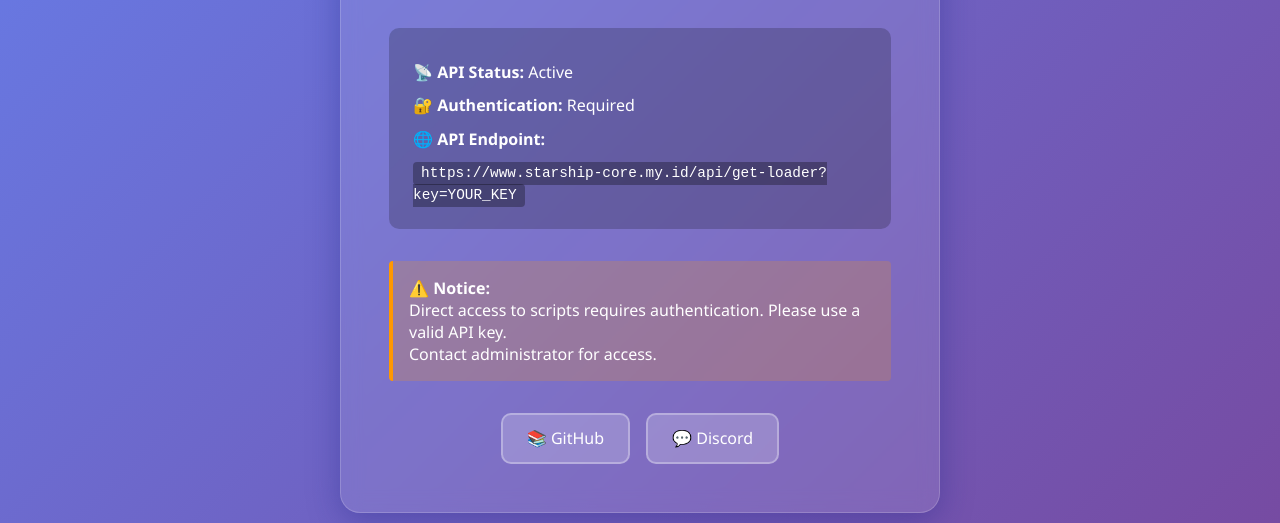
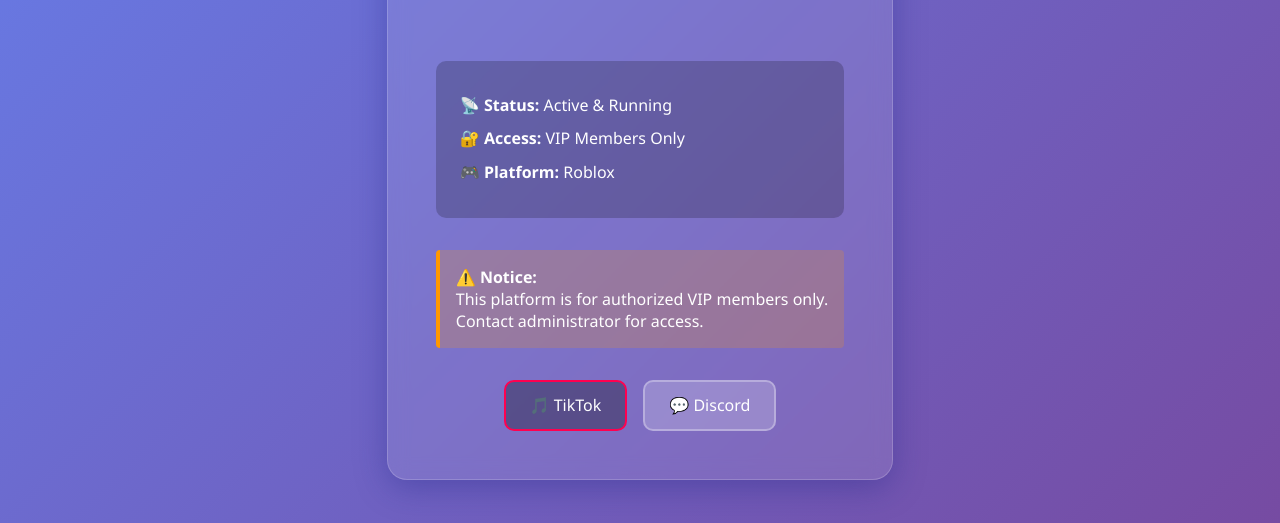
Before and after one commit to billy17-aerosell/starshipcore-old, a website: page public/index.html in a window 1280 px wide. Shown: the part 277-800 px from the top of the page. Drawn offline with Linux system fonts and the light colour scheme.

Commit message:
Update public index page layout and content

```diff
--- a/public/index.html
+++ b/public/index.html
@@ -1,8 +1,8 @@
-<!DOCTYPE html>
+<!doctype html>
 <html lang="en">
     <head>
-    <meta charset="UTF-8">
-    <meta name="viewport" content="width=device-width, initial-scale=1.0">
+        <meta charset="UTF-8" />
+        <meta name="viewport" content="width=device-width, initial-scale=1.0" />
         <title>StarshipCore - Roblox Script Platform</title>
         <style>
             * {
@@ -12,7 +12,7 @@
             }
 
             body {
-            font-family: 'Segoe UI', Tahoma, Geneva, Verdana, sans-serif;
+                font-family: "Segoe UI", Tahoma, Geneva, Verdana, sans-serif;
                 background: linear-gradient(135deg, #667eea 0%, #764ba2 100%);
                 min-height: 100vh;
                 display: flex;
@@ -50,7 +50,7 @@
                 display: inline-block;
                 padding: 0.5rem 1.5rem;
                 background: rgba(76, 175, 80, 0.3);
-            border: 2px solid #4CAF50;
+                border: 2px solid #4caf50;
                 border-radius: 25px;
                 margin-bottom: 2rem;
                 font-weight: bold;
@@ -69,19 +69,11 @@
                 line-height: 1.6;
             }
 
-        code {
-            background: rgba(0, 0, 0, 0.3);
-            padding: 0.2rem 0.5rem;
-            border-radius: 4px;
-            font-family: 'Courier New', monospace;
-            font-size: 0.9rem;
-        }
-
             .warning {
                 margin-top: 2rem;
                 padding: 1rem;
                 background: rgba(255, 152, 0, 0.2);
-            border-left: 4px solid #FF9800;
+                border-left: 4px solid #ff9800;
                 border-radius: 4px;
                 text-align: left;
             }
@@ -107,6 +99,15 @@
                 background: rgba(255, 255, 255, 0.3);
                 transform: translateY(-2px);
             }
+
+            .btn.tiktok {
+                background: rgba(0, 0, 0, 0.3);
+                border-color: #ff0050;
+            }
+
+            .btn.tiktok:hover {
+                background: rgba(255, 0, 80, 0.3);
+            }
         </style>
     </head>
     <body>
@@ -114,28 +115,33 @@
             <h1>🚀 StarshipCore</h1>
             <p class="subtitle">Roblox Script Platform</p>
 
-        <div class="status">
-            ✅ System Online
-        </div>
+            <div class="status">✅ System Online</div>
 
             <div class="info">
-            <p><strong>📡 API Status:</strong> Active</p>
-            <p><strong>🔐 Authentication:</strong> Required</p>
-            <p><strong>🌐 API Endpoint:</strong></p>
-            <code>https://www.starship-core.my.id/api/get-loader?key=YOUR_KEY</code>
+                <p><strong>📡 Status:</strong> Active & Running</p>
+                <p><strong>🔐 Access:</strong> VIP Members Only</p>
+                <p><strong>🎮 Platform:</strong> Roblox</p>
             </div>
 
             <div class="warning">
                 <p><strong>⚠️ Notice:</strong></p>
-            <p>Direct access to scripts requires authentication. Please use a valid API key.</p>
+                <p>This platform is for authorized VIP members only.</p>
                 <p>Contact administrator for access.</p>
             </div>
 
             <div class="links">
-            <a href="https://github.com/billy17-netizen/StarshipCore" class="btn" target="_blank">
-                📚 GitHub
+                <a
+                    href="https://www.tiktok.com/@starshipcore"
+                    class="btn tiktok"
+                    target="_blank"
+                >
+                    🎵 TikTok
                 </a>
-            <a href="https://discord.gg/starshipcore" class="btn" target="_blank">
+                <a
+                    href="https://discord.gg/starshipcore"
+                    class="btn"
+                    target="_blank"
+                >
                     💬 Discord
                 </a>
             </div>
```
Lines whose indentation alone changed are shown as unchanged.
